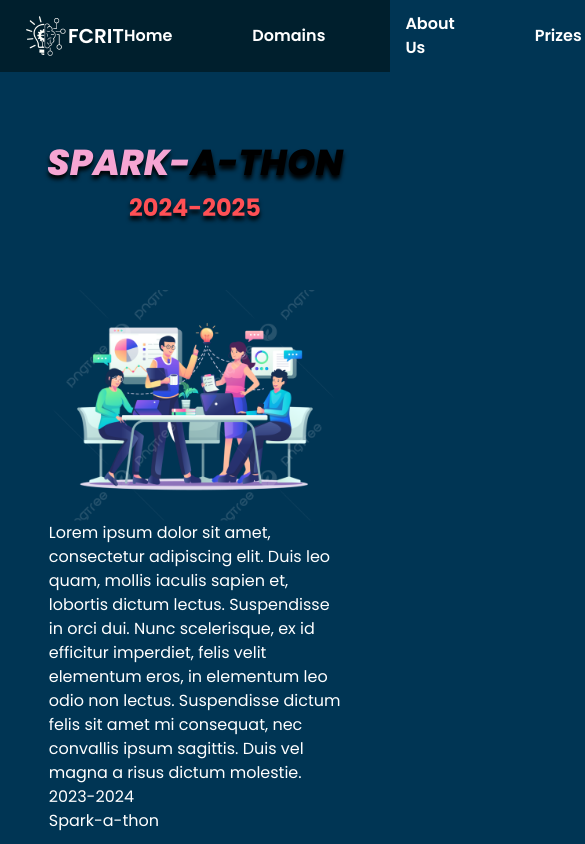
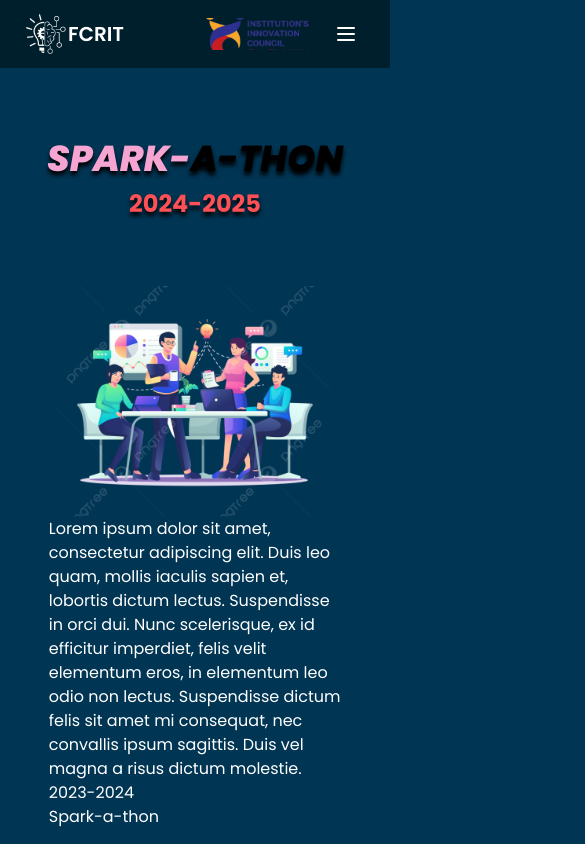
Before and after one commit to arjun-praveen-varshney/spark-a-thon, a React (Vite) app: page / in a window 390 px wide. Shown: the top 844 px of the page, 585 px wide, since content can reach past the window. Built offline with nearby package versions, Linux system fonts and the light colour scheme.

Commit message:
completely responsive

```diff
--- a/package.json
+++ b/package.json
@@ -11,6 +11,7 @@
   },
   "dependencies": {
     "framer-motion": "^11.5.6",
+    "lucide-react": "^0.446.0",
     "react": "^18.3.1",
     "react-dom": "^18.3.1",
     "react-scroll": "^1.9.0"
--- a/src/components/Navbar.jsx
+++ b/src/components/Navbar.jsx
@@ -1,9 +1,13 @@
-import React from "react";
+import { useState } from "react";
 import logo from "../assets/logo.png";
 import iic from "../assets/iic.png";
 import { Link } from "react-scroll";
+import { Menu, X } from "lucide-react";
 
 const Navbar = () => {
+  const [isOpen, setIsOpen] = useState(false);
+  const toggleMenu = () => setIsOpen(!isOpen);
+
   const list = [
     { name: "Home", to: "home" },
     { name: "Domains", to: "domains" },
@@ -12,9 +16,11 @@
     { name: "Timeline", to: "timeline" },
     { name: "FAQs", to: "faqs" },
   ];
+
   return (
-    <nav className="bg-secondary sticky top-0 z-20 flex items-center justify-between px-6 py-3">
+    <nav className="bg-secondary md:sticky md:top-0 z-20 flex items-center justify-between px-6 py-3">
       <img src={logo} alt="logo" />
+      <div className="hidden md:block">
         <ul className="flex items-center gap-20">
           {list.map((item, index) => (
             <li
@@ -27,7 +33,41 @@
             </li>
           ))}
         </ul>
-      <img src={iic} alt="iic" />
+      </div>
+      <img src={iic} alt="iic" className="hidden md:block" />
+      <div className="md:hidden flex items-center">
+        <img src={iic} alt="iic" className="h-8 w-auto mr-4" />
+        <button
+          onClick={toggleMenu}
+          className="inline-flex items-center justify-center p-2 rounded-md text-white hover:text-white focus:outline-none"
+        >
+          {isOpen ? (
+            <X className="block h-6 w-6" aria-hidden="true" />
+          ) : (
+            <Menu className="block h-6 w-6" aria-hidden="true" />
+          )}
+        </button>
+      </div>
+
+      {isOpen && (
+        <div className="md:hidden absolute top-16 left-0 w-full bg-secondary z-20">
+          <div className="px-2 pt-2 pb-3 space-y-1">
+            {list.map((item, index) => (
+              <Link
+                key={index}
+                to={item.to}
+                smooth={true}
+                duration={500}
+                offset={-70}
+                className="text-white block px-3 py-2 rounded-md text-base font-medium"
+                onClick={toggleMenu}
+              >
+                {item.name}
+              </Link>
+            ))}
+          </div>
+        </div>
+      )}
     </nav>
   );
 };
--- a/src/components/Prizes.jsx
+++ b/src/components/Prizes.jsx
@@ -6,7 +6,7 @@
 const Card = ({ text }) => {
   return (
     <div
-      className={`rounded-[10px] bg-secondary text-center px-3 text-white w-1/3 h-60 flex items-center justify-center font-[900] text-[32px] leading-[48px] tracking-[10%]`}
+      className={`rounded-[10px] bg-secondary text-center px-3 text-white w-[90%] md:w-1/3 h-60 flex items-center justify-center font-[900] text-[32px] leading-[48px] tracking-[10%]`}
     >
       {text}
     </div>
```
Also changed, not shown: 1 other file (tests, documents, lock files or other folders). Lines whose indentation alone changed are shown as unchanged.
